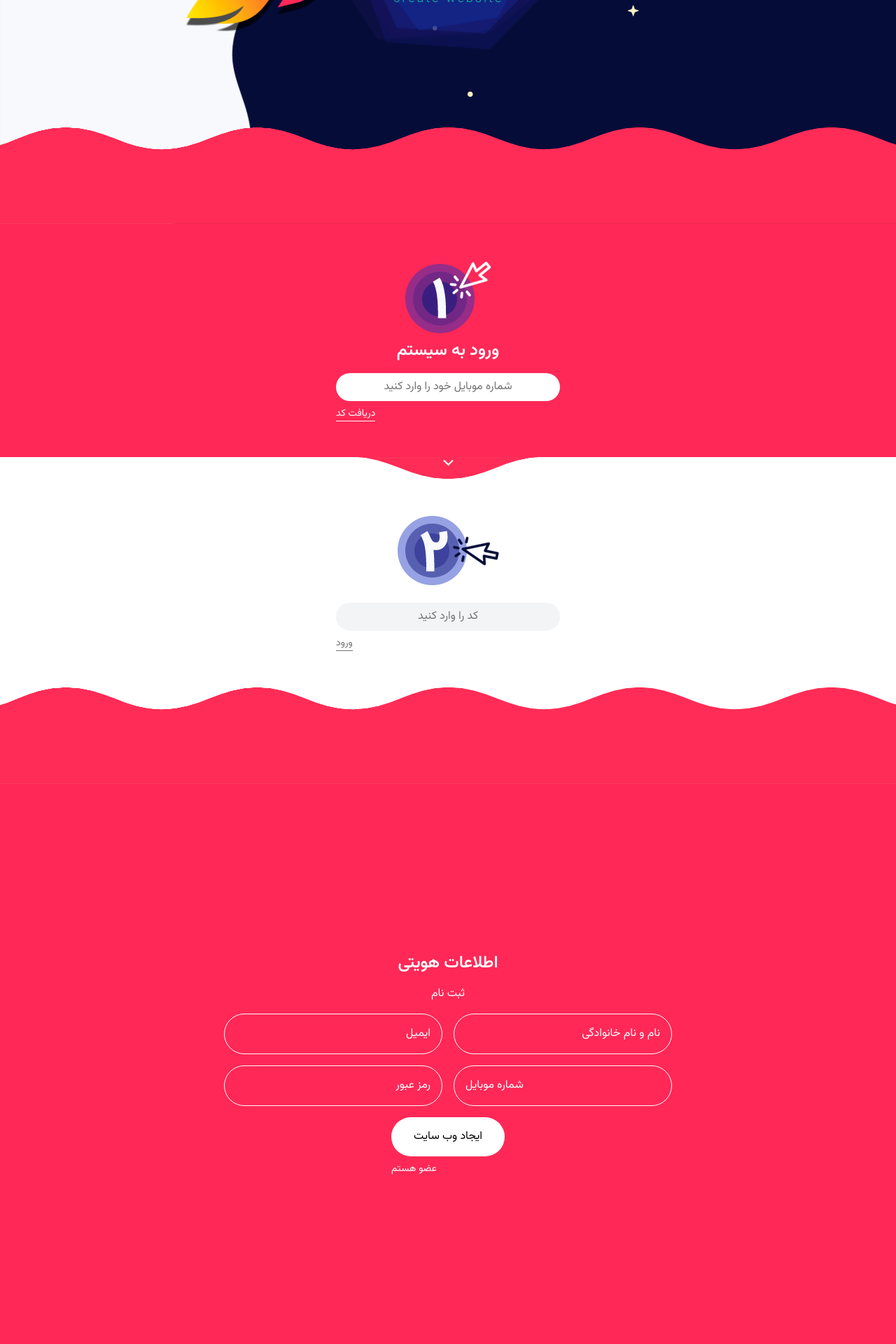
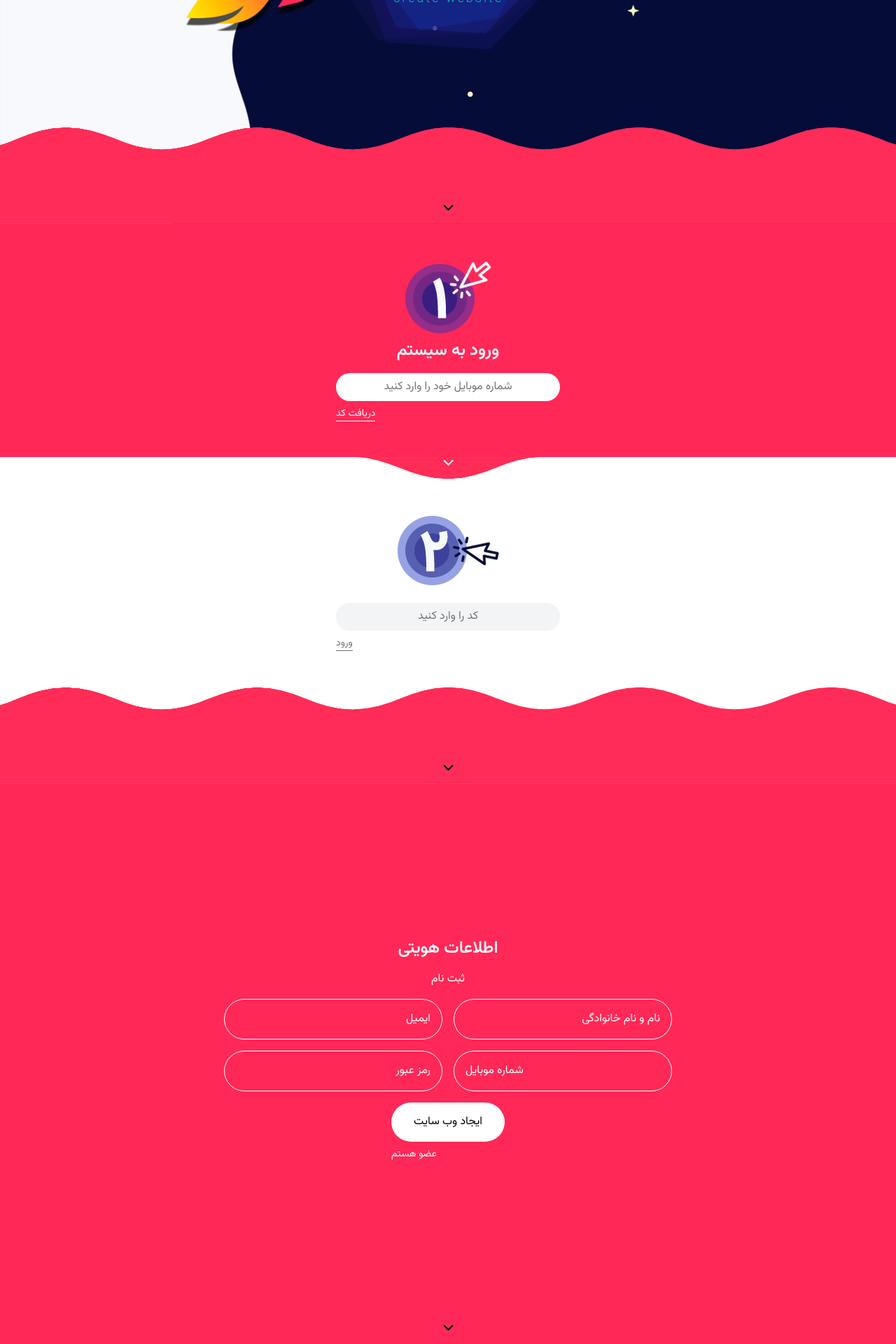
Before and after one commit to arshaan-abh/portal, a Next.js app: page / in a window 1280 px wide. Shown: the part 480-2400 px from the top of the page at 70% size. Built offline with nearby package versions, Linux system fonts and the light colour scheme.

Commit message:
work on detail

```diff
--- a/src/components/hero-section.tsx
+++ b/src/components/hero-section.tsx
@@ -2,6 +2,7 @@ import Navbar from "@src/components/navbar";
 import type { FC } from "react";
 import Image from "next/image";
 import title from "/public/title.png";
+import downSmall from "/public/down-small.png";
 import titleBg from "/public/title-bg.png";
 import rocket from "/public/rocket.png";
 import planets from "/public/planets.png";
@@ -31,7 +32,13 @@ const HeroSection: FC = () => {
         src={titleBg}
         alt="پس زمینه تیتر"
       />
-      <div className="absolute inset-0 top-auto h-[139px] animate-border bg-border bg-repeat-x" />
+      <div className="absolute inset-0 top-auto flex h-[139px] animate-border items-end justify-center bg-border bg-repeat-x">
+        <Image
+          src={downSmall}
+          alt="به سمت پایین اسکرول کنید"
+          className="pointer-events-none mb-4 animate-bounce select-none"
+        />
+      </div>
       <Image
         className="absolute inset-0 m-auto"
         src={title}
--- a/src/components/step-1-section.tsx
+++ b/src/components/step-1-section.tsx
@@ -3,13 +3,20 @@ import Image from "next/image";
 import down from "/public/down.png";
 import one from "/public/one.png";
 import two from "/public/two.png";
+import downSmall from "/public/down-small.png";
 
 const Step1Section: FC = () => {
   return (
     <div className="flex flex-col items-center">
       <div className="flex w-full grow flex-col items-center justify-center gap-2 bg-red">
         <Step
-          image={<Image src={one} alt="مرحله اول" />}
+          image={
+            <Image
+              src={one}
+              className="pointer-events-none select-none"
+              alt="مرحله اول"
+            />
+          }
           title="ورود به سیستم"
           placeholder="شماره موبایل خود را وارد کنید"
           inputType="tel"
@@ -17,17 +24,33 @@ const Step1Section: FC = () => {
           buttonText="دریافت کد"
         />
       </div>
-      <Image src={down} alt="پایین" />
+      <Image
+        src={down}
+        alt="پایین"
+        className="pointer-events-none select-none"
+      />
       <div className="flex w-full grow flex-col items-center justify-center gap-2">
         <Step
-          image={<Image src={two} alt="مرحله دوم" />}
+          image={
+            <Image
+              src={two}
+              className="pointer-events-none select-none"
+              alt="مرحله دوم"
+            />
+          }
           placeholder="کد را وارد کنید"
           inputType="text"
           color="dark"
           buttonText="ورود"
         />
       </div>
-      <div className="pointer-events-none h-[139px] w-full animate-border select-none bg-border bg-repeat-x" />
+      <div className="pointer-events-none flex h-[139px] w-full animate-border select-none items-end justify-center bg-border bg-repeat-x">
+        <Image
+          src={downSmall}
+          alt="به سمت پایین اسکرول کنید"
+          className="pointer-events-none mb-4 animate-bounce select-none"
+        />
+      </div>
     </div>
   );
 };
--- a/src/components/step-2-section.tsx
+++ b/src/components/step-2-section.tsx
@@ -1,8 +1,11 @@
 import type { FC } from "react";
+import Image from "next/image";
+import downSmall from "/public/down-small.png";
 
 const Step2Section: FC = () => {
   return (
-    <div className="flex flex-col items-center justify-center gap-4 bg-red text-white">
+    <div className="flex flex-col items-center gap-4 bg-red text-white">
+      <div className="grow" />
       <h3 className="text-2xl font-semibold">اطلاعات هویتی</h3>
       <div>ثبت نام</div>
       <div className="grid w-1/2 grid-cols-2 grid-rows-2 gap-4">
@@ -33,6 +36,12 @@ const Step2Section: FC = () => {
         </a>
         <a className="text-end text-sm text-white">عضو هستم</a>
       </div>
+      <div className="min-h-4 grow" />
+      <Image
+        src={downSmall}
+        alt="به سمت پایین اسکرول کنید"
+        className="pointer-events-none mb-4 animate-bounce select-none"
+      />
     </div>
   );
 };
```
Also changed, not shown: public/three.png (added).
